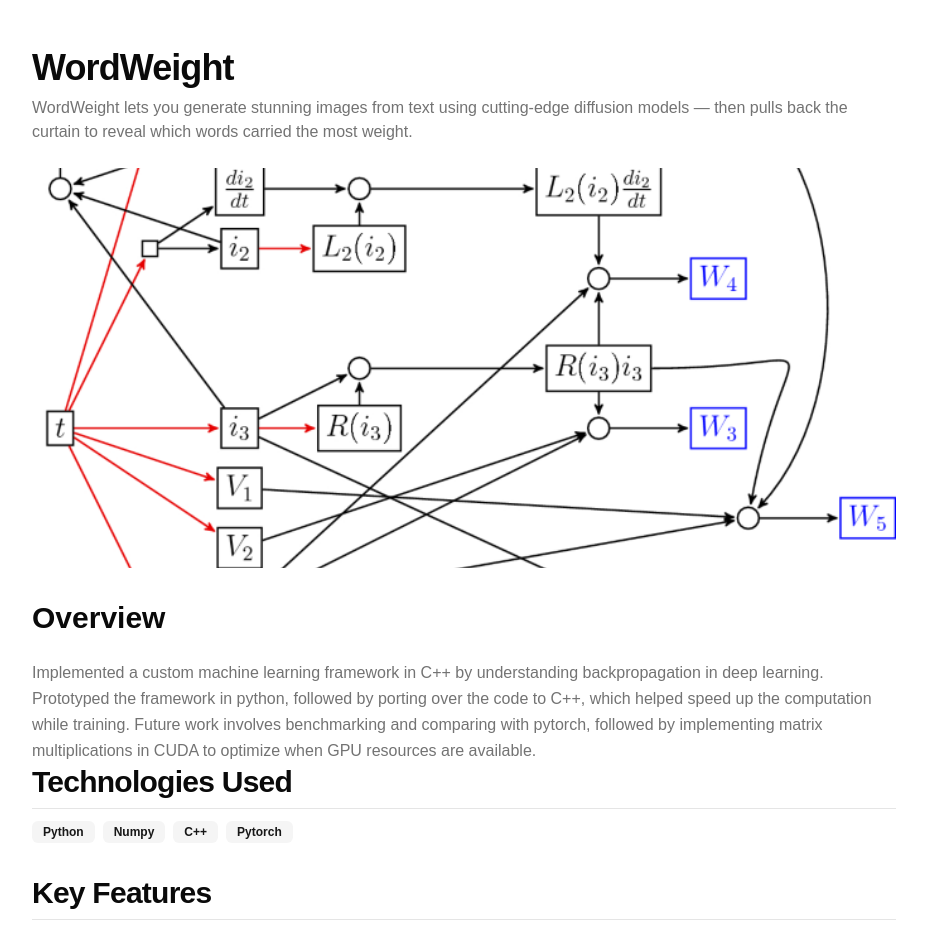
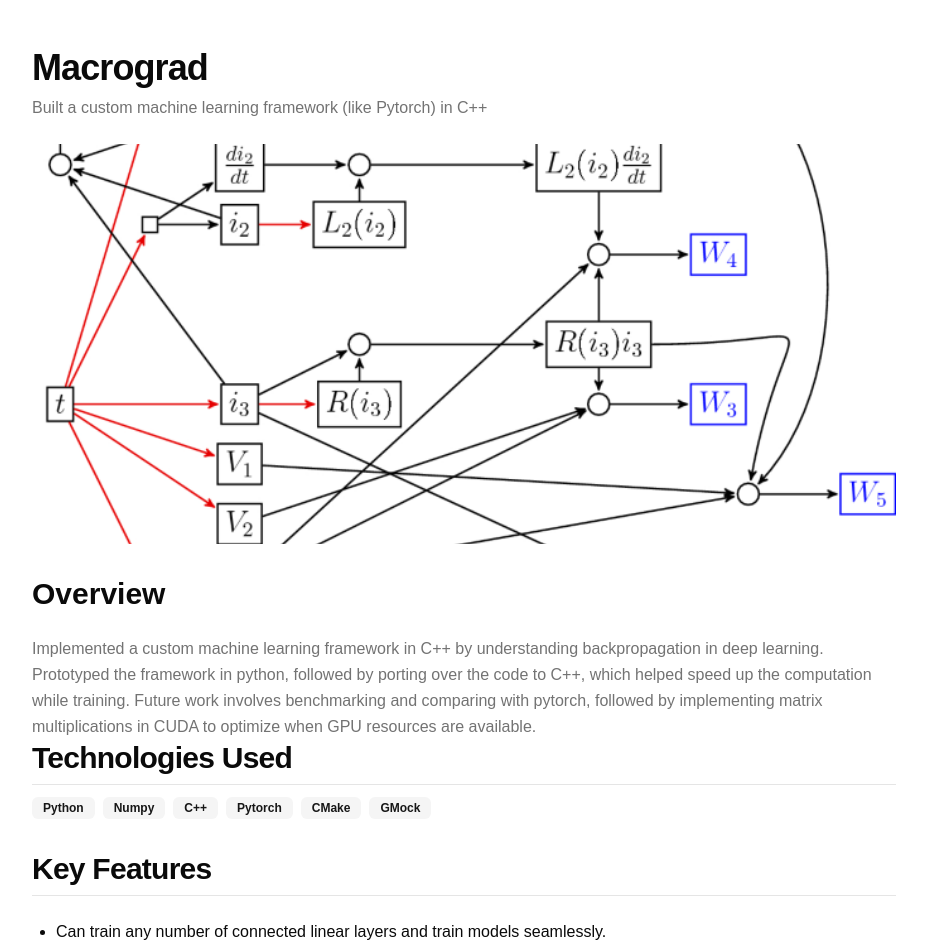
Before and after one commit to shaunak-badani/shaunak-badani.github.io, a Next.js app: page /projects/macrograd in a window 1280 px wide. Shown: the top 947 px of the page, without its empty margins (176-1103 px from the left). Built offline with nearby package versions, Linux system fonts and the light colour scheme.

Commit message:
Fix projects and add link to blog

```diff
--- a/src/app/projects/devils-codex/page.tsx
+++ b/src/app/projects/devils-codex/page.tsx
@@ -6,16 +6,19 @@ import { ExternalLink } from "lucide-react";
 import { Button } from "@/components/ui/button";
 
 export default function MacrogradProject() {
+
+  const projectId = 1;
+
   return (
     <div className="max-w-4xl mx-auto py-12 px-4">
       {/* Project Header */}
       <h1 className="text-4xl font-bold mb-2 tracking-tight">
-        {projects[1].title}
+        {projects[projectId].title}
       </h1>
-      <p className="text-muted-foreground mb-6">{projects[1].description}</p>
+      <p className="text-muted-foreground mb-6">{projects[projectId].description}</p>
       <div className="relative w-full h-[600px] mb-8 rounded-lg overflow-hidden">
         <Image
-          src={projects[1].image}
+          src={projects[projectId].image}
           alt="WordWeight"
           fill
           className="object-cover"
@@ -40,7 +43,7 @@ export default function MacrogradProject() {
           Technologies Used
         </h2>
         <div className="flex flex-wrap gap-2">
-          {["OpenAI function calling", "Agentic Framework", "FastAPI", "React", "Docker", "Azure App Services"].map((tech) => (
+          {projects[projectId].technologies.map((tech) => (
             <Badge key={tech} variant="secondary">
               {tech}
             </Badge>
@@ -63,7 +66,7 @@ export default function MacrogradProject() {
       <section>
         <Button asChild className="mr-6" variant="outline">
           <a
-            href={projects[1].externalLink}
+            href={projects[projectId].externalLink}
             target="_blank"
             rel="noopener noreferrer"
             className="items-center"
@@ -74,7 +77,7 @@ export default function MacrogradProject() {
         </Button>
         <Button asChild className="bg-blue-600 text-white">
           <a
-            href={projects[1].deployedLink}
+            href={projects[projectId].deployedLink}
             target="_blank"
             rel="noopener noreferrer"
             className="items-center"
--- a/src/app/projects/macrograd/page.tsx
+++ b/src/app/projects/macrograd/page.tsx
@@ -6,13 +6,16 @@ import { ExternalLink } from "lucide-react";
 import { Button } from "@/components/ui/button";
 
 export default function MacrogradProject() {
+
+  const projectId = 2;
+
   return (
     <div className="max-w-4xl mx-auto py-12 px-4">
       {/* Project Header */}
       <h1 className="text-4xl font-bold mb-2 tracking-tight">
-        {projects[0].title}
+        {projects[projectId].title}
       </h1>
-      <p className="text-muted-foreground mb-6">{projects[0].description}</p>
+      <p className="text-muted-foreground mb-6">{projects[projectId].description}</p>
       <div className="relative w-full h-[400px] mb-8 rounded-lg overflow-hidden">
         <Image
           src="/projects/macrograd/computation_graph.png"
@@ -38,7 +41,7 @@ export default function MacrogradProject() {
           Technologies Used
         </h2>
         <div className="flex flex-wrap gap-2">
-          {["Python", "Numpy", "C++", "Pytorch"].map((tech) => (
+          {projects[projectId].technologies.map((tech) => (
             <Badge key={tech} variant="secondary">
               {tech}
             </Badge>
--- a/src/app/projects/rens/page.tsx
+++ b/src/app/projects/rens/page.tsx
@@ -6,13 +6,16 @@ import { ExternalLink } from "lucide-react";
 import { Button } from "@/components/ui/button";
 
 export default function RENSProject() {
+
+  const projectId = 3;
+
   return (
     <div className="max-w-4xl mx-auto py-12 px-4">
       {/* Project Header */}
       <h1 className="text-4xl font-bold mb-2 tracking-tight">
-        {projects[1].title}
+        {projects[projectId].title}
       </h1>
-      <p className="text-muted-foreground mb-6">{projects[1].description}</p>
+      <p className="text-muted-foreground mb-6">{projects[projectId].description}</p>
       <div className="relative w-full h-[400px] mb-8 rounded-lg overflow-hidden">
         <Image
           src="/projects/rens/RENS_schematic.png"
@@ -43,7 +46,7 @@ export default function RENSProject() {
           Technologies Used
         </h2>
         <div className="flex flex-wrap gap-2">
-          {["Python", "Numpy", "C++"].map((tech) => (
+          {projects[projectId].technologies.map((tech) => (
             <Badge key={tech} variant="secondary">
               {tech}
             </Badge>
--- a/src/components/Hero.tsx
+++ b/src/components/Hero.tsx
@@ -1,4 +1,6 @@
 import Image from "next/image";
+import { Button } from "@/components/ui/button";
+import { ExternalLink } from "lucide-react";
 
 interface HeroProps {
   name: string;
@@ -23,6 +25,17 @@ export function Hero({ name, title, imageUrl }: HeroProps) {
           {name}
         </h1>
         <p className="text-xl text-muted-foreground">{title}</p>
+        <Button asChild>
+          <a
+            href={"https://shaunak-badani.github.io/MDBlog"}
+            target="_blank"
+            rel="noopener noreferrer"
+            className="items-center"
+          >
+            Check out my blog!
+            <ExternalLink className="ml-2 h-4 w-4" />
+          </a>
+        </Button>
       </div>
     </section>
   );
--- a/src/data/content.ts
+++ b/src/data/content.ts
@@ -152,7 +152,7 @@ export const projects = [
     {
       title: "Devil's Codex",
       description: "A chatbot application that assists in answering questions about the Duke AI MEng Program, events around Duke, and questions for prospective students.",
-      technologies: ["OpenAI function calling", "Agentic framework"],
+      technologies: ["OpenAI function calling", "Agentic Framework", "FastAPI", "React", "Docker"],
       internalLink: "/projects/devils-codex",
       externalLink: "https://github.com/shaunak-badani/devils-codex",
       deployedLink: "https://devils-codex.azurewebsites.net/",
@@ -161,7 +161,7 @@ export const projects = [
     {
       title: "Macrograd",
       description: "Built a custom machine learning framework (like Pytorch) in C++",
-      technologies: ["C++", "CMake", "GMock"],
+      technologies: ["Python", "Numpy", "C++", "Pytorch", "CMake", "GMock"],
       internalLink: "/projects/macrograd",
       externalLink: "https://github.com/shaunak-badani/Macrograd",
       image: "/projects/macrograd/computation_graph.png",
```
